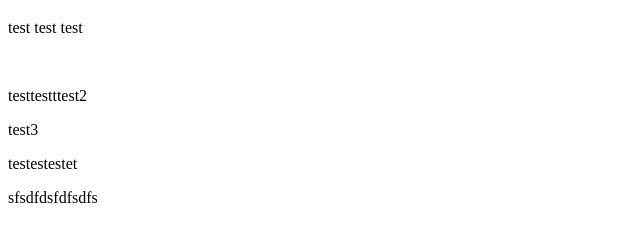
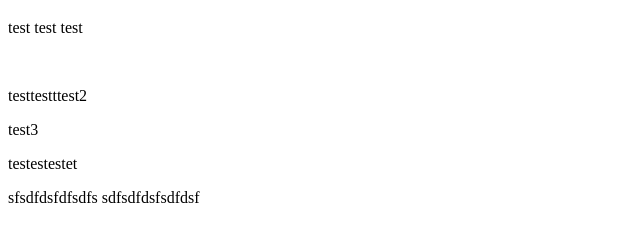
Before and after one commit to PeterYHH/workshop, a plain HTML site: page index.html in a window 1280 px wide. Shown: the part 61-302 px from the top of the page, without its empty margins (0-640 px from the left). Drawn offline with Linux system fonts and the light colour scheme.

Commit message:
itesttest

```diff
--- a/index.html
+++ b/index.html
@@ -12,5 +12,6 @@
 <p>test3</p>
 <p>testestestet</p>
 sfsdfdsfdfsdfs
+sdfsdfdsfsdfdsf
 </body>
 </html>
```
